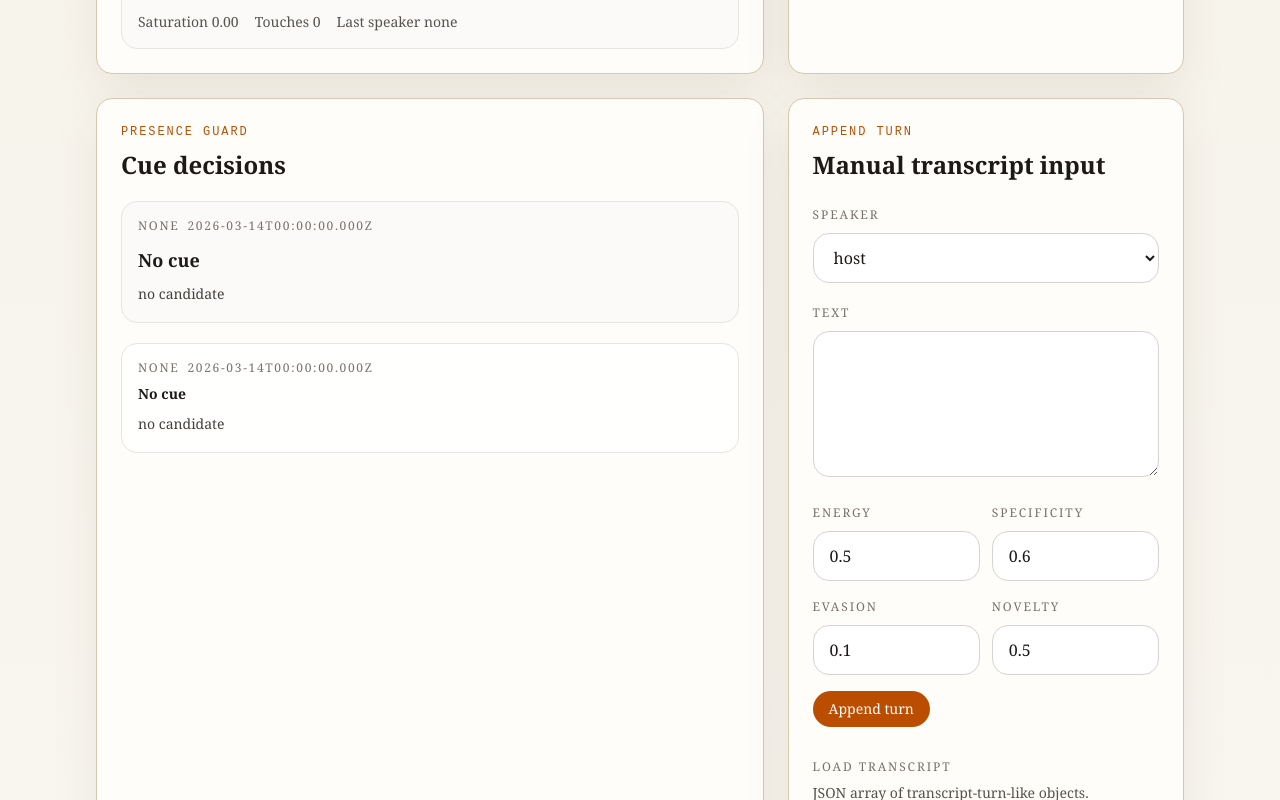
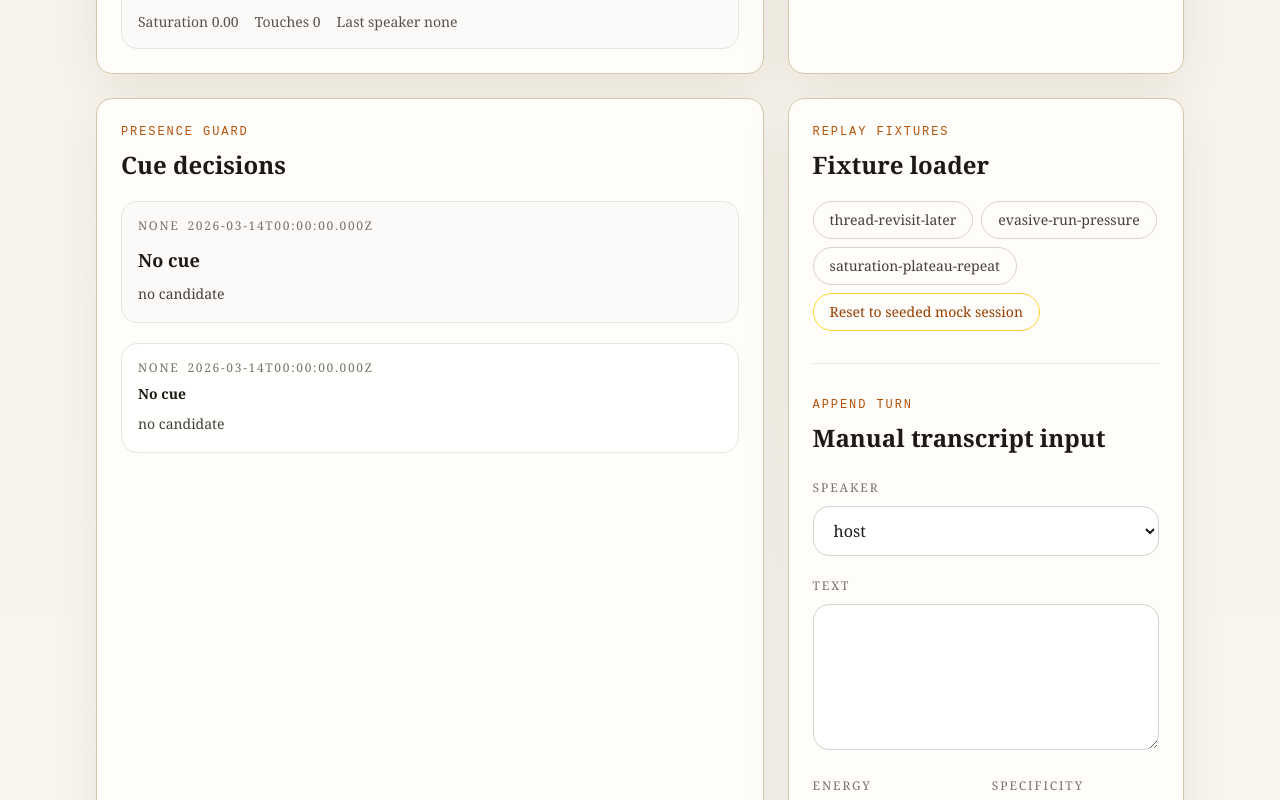
Before and after one commit to DillonPatterson/CuedUp, a Next.js app: page /interview/1/replay in a window 1280 px wide. Shown: the part 2100-2900 px from the top of the page. Built offline with nearby package versions, Linux system fonts and the light colour scheme.

Commit message:
Add replay fixture loader and reset flow

```diff
--- a/components/live/interview-replay.tsx
+++ b/components/live/interview-replay.tsx
@@ -8,6 +8,7 @@ import { ReplayTranscriptInput } from "@/components/live/replay-transcript-input
 import { ThreadBank } from "@/components/live/thread-bank";
 import { TopicMap } from "@/components/live/topic-map";
 import { TranscriptPanel } from "@/components/live/transcript-panel";
+import { replayFixtures } from "@/lib/mock/replay-fixtures";
 import { buildInterviewSessionTimeline } from "@/lib/state/interview-session-timeline";
 import {
   appendManualTranscriptTurn,
@@ -136,6 +137,30 @@ export function InterviewReplay({
     });
   }
 
+  function handleLoadFixture(fixtureId: string) {
+    const fixture = replayFixtures.find((item) => item.id === fixtureId);
+
+    if (!fixture) {
+      return;
+    }
+
+    const nextTurns = importReplayTranscriptTurns([], engineSessionId, fixture.rawTranscript);
+
+    startTransition(() => {
+      setReplayLocalTurns(nextTurns);
+      setCurrentSnapshotIndex(INITIAL_SNAPSHOT_INDEX);
+      setIsAutoplaying(false);
+    });
+  }
+
+  function handleResetToSeededSession() {
+    startTransition(() => {
+      setReplayLocalTurns(transcriptTurns);
+      setCurrentSnapshotIndex(INITIAL_SNAPSHOT_INDEX);
+      setIsAutoplaying(false);
+    });
+  }
+
   return (
     <div className="grid gap-6 xl:grid-cols-[1.6fr_0.95fr]">
       <TranscriptPanel
@@ -174,8 +199,11 @@ export function InterviewReplay({
         recentDecisions={recentDecisions}
       />
       <ReplayTranscriptInput
+        fixtures={replayFixtures}
         onAppend={handleAppendTurn}
         onImport={handleImportTranscript}
+        onLoadFixture={handleLoadFixture}
+        onResetToSeededSession={handleResetToSeededSession}
       />
     </div>
   );
--- a/components/live/replay-transcript-input.tsx
+++ b/components/live/replay-transcript-input.tsx
@@ -3,10 +3,14 @@
 import { useState } from "react";
 import type { TranscriptTurn } from "@/types";
 import type { ManualTranscriptTurnDraft } from "@/lib/transcript/manual-turns";
+import type { ReplayFixtureDefinition } from "@/lib/mock/replay-fixtures";
 
 type ReplayTranscriptInputProps = {
+  fixtures: ReplayFixtureDefinition[];
   onAppend: (draft: ManualTranscriptTurnDraft) => void;
   onImport: (rawTranscript: string) => void;
+  onLoadFixture: (fixtureId: string) => void;
+  onResetToSeededSession: () => void;
 };
 
 const initialDraft: ManualTranscriptTurnDraft = {
@@ -27,8 +31,11 @@ const speakerOptions: TranscriptTurn["speaker"][] = [
 ];
 
 export function ReplayTranscriptInput({
+  fixtures,
   onAppend,
   onImport,
+  onLoadFixture,
+  onResetToSeededSession,
 }: ReplayTranscriptInputProps) {
   const [draft, setDraft] = useState(initialDraft);
   const [rawTranscript, setRawTranscript] = useState("");
@@ -99,6 +106,47 @@ export function ReplayTranscriptInput({
 
   return (
     <section className="panel p-6">
+      <div>
+        <p className="eyebrow">Replay fixtures</p>
+        <h2 className="mt-2 text-2xl font-semibold text-stone-900">
+          Fixture loader
+        </h2>
+        <div className="mt-5 flex flex-wrap gap-2">
+          {fixtures.map((fixture) => (
+            <button
+              key={fixture.id}
+              type="button"
+              onClick={() => {
+                try {
+                  onLoadFixture(fixture.id);
+                  setLoadError(null);
+                } catch (error) {
+                  setLoadError(
+                    error instanceof Error
+                      ? error.message
+                      : "Unable to load fixture transcript.",
+                  );
+                }
+              }}
+              className="rounded-full border border-stone-300 px-4 py-2 text-sm font-medium text-stone-700 transition hover:border-stone-400"
+            >
+              {fixture.label}
+            </button>
+          ))}
+          <button
+            type="button"
+            onClick={() => {
+              onResetToSeededSession();
+              setLoadError(null);
+            }}
+            className="rounded-full border border-amber-300 px-4 py-2 text-sm font-medium text-amber-800 transition hover:border-amber-400"
+          >
+            Reset to seeded mock session
+          </button>
+        </div>
+      </div>
+
+      <div className="mt-8 border-t border-stone-200 pt-8">
       <p className="eyebrow">Append turn</p>
       <h2 className="mt-2 text-2xl font-semibold text-stone-900">
         Manual transcript input
@@ -213,8 +261,9 @@ export function ReplayTranscriptInput({
           Append turn
         </button>
       </form>
+      </div>
 
-      <form className="mt-8 space-y-4" onSubmit={handleImportSubmit}>
+      <form className="mt-8 space-y-4 border-t border-stone-200 pt-8" onSubmit={handleImportSubmit}>
         <div>
           <p className="text-xs font-medium uppercase tracking-[0.16em] text-stone-500">
             Load transcript
--- /dev/null
+++ b/lib/mock/replay-fixtures.ts
@@ -0,0 +1,27 @@
+import evasiveRunPressure from "@/lib/mock/fixtures/evasive-run-pressure.json";
+import saturationPlateauRepeat from "@/lib/mock/fixtures/saturation-plateau-repeat.json";
+import threadRevisitLater from "@/lib/mock/fixtures/thread-revisit-later.json";
+
+export type ReplayFixtureDefinition = {
+  id: string;
+  label: string;
+  rawTranscript: string;
+};
+
+export const replayFixtures: ReplayFixtureDefinition[] = [
+  {
+    id: "thread-revisit-later",
+    label: "thread-revisit-later",
+    rawTranscript: JSON.stringify(threadRevisitLater, null, 2),
+  },
+  {
+    id: "evasive-run-pressure",
+    label: "evasive-run-pressure",
+    rawTranscript: JSON.stringify(evasiveRunPressure, null, 2),
+  },
+  {
+    id: "saturation-plateau-repeat",
+    label: "saturation-plateau-repeat",
+    rawTranscript: JSON.stringify(saturationPlateauRepeat, null, 2),
+  },
+];
```
